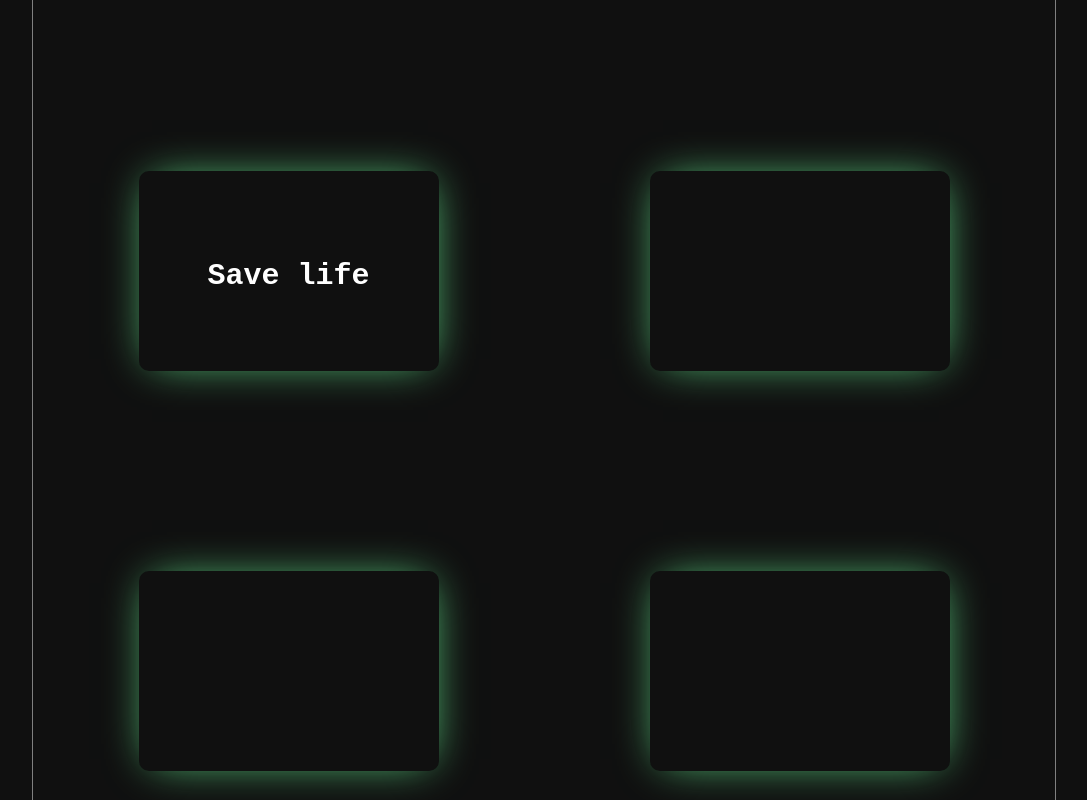
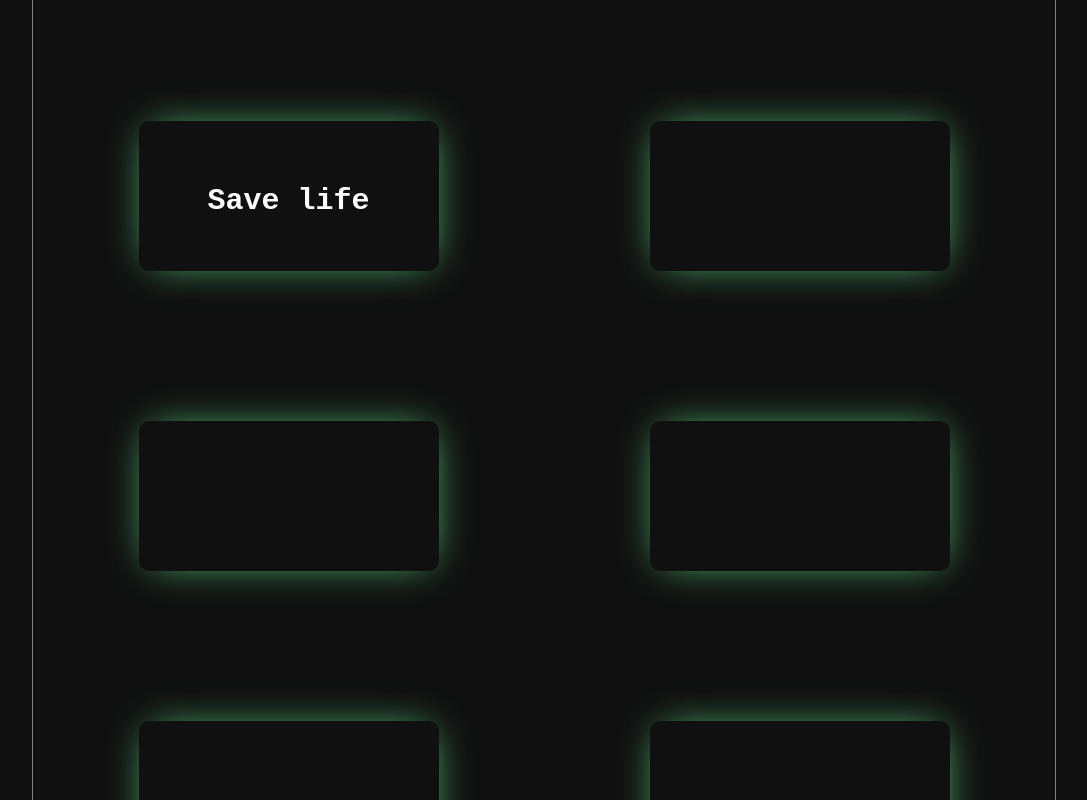
Before and after one commit to Nikolai-Doroshenko-93/portfolio, a React (Create React App) app: page / in a window 1280 px wide. Shown: the part 1860-2660 px from the top of the page, without its empty margins (96-1183 px from the left). Built offline with nearby package versions, Linux system fonts and the light colour scheme; a web font is replaced by a local one.

Commit message:
small fix animation in project block

```diff
--- a/src/newComponents/newCards/ProjectCard.css
+++ b/src/newComponents/newCards/ProjectCard.css
@@ -10,7 +10,7 @@
 
 .card .face{
     width: 300px;
-    height: 200px;
+    height: 150px;
     transition: 0.5s;
 }
 
@@ -21,7 +21,7 @@
     justify-content: center;
     align-items: center;
     z-index: 1;
-    transform: translateY(100px);
+    transform: translateY(50px);
     background: #101010;
     box-shadow: 1px 0px 42px -12px rgb(106, 247, 151);
 }
```
